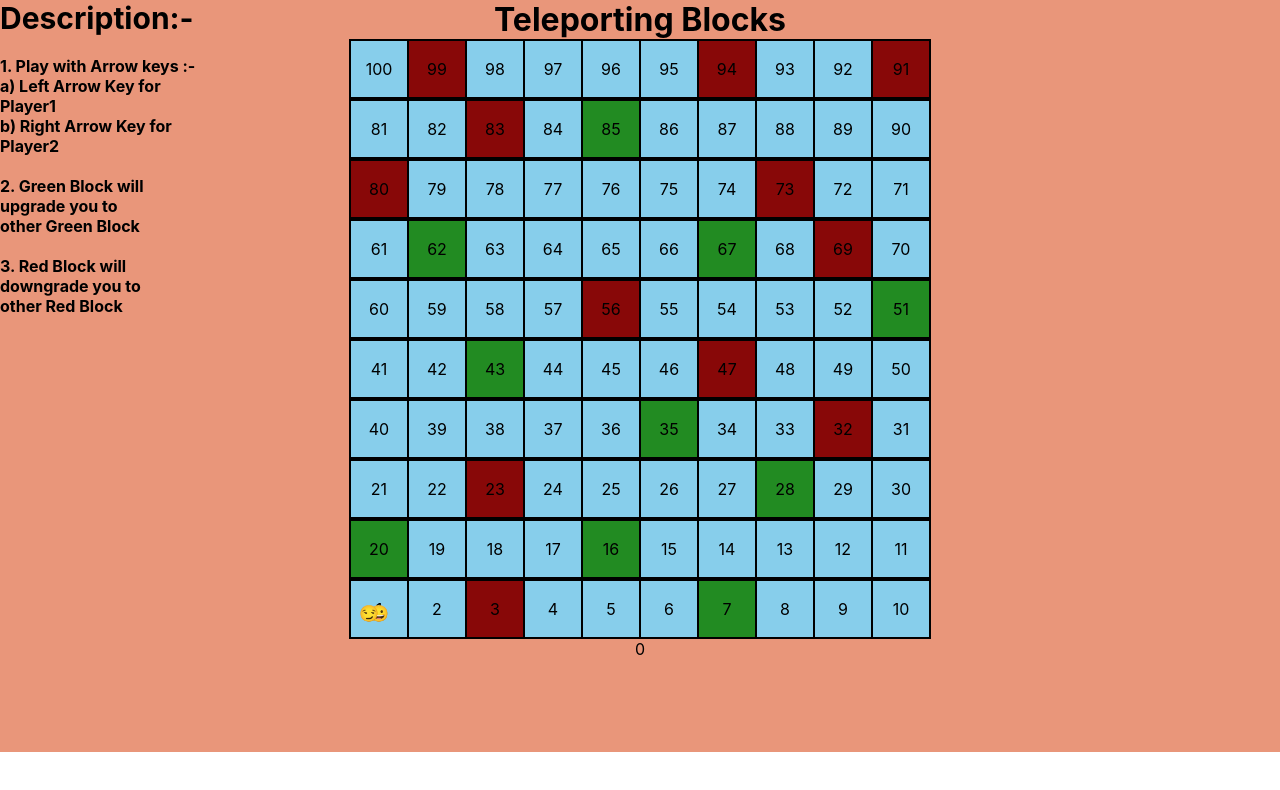
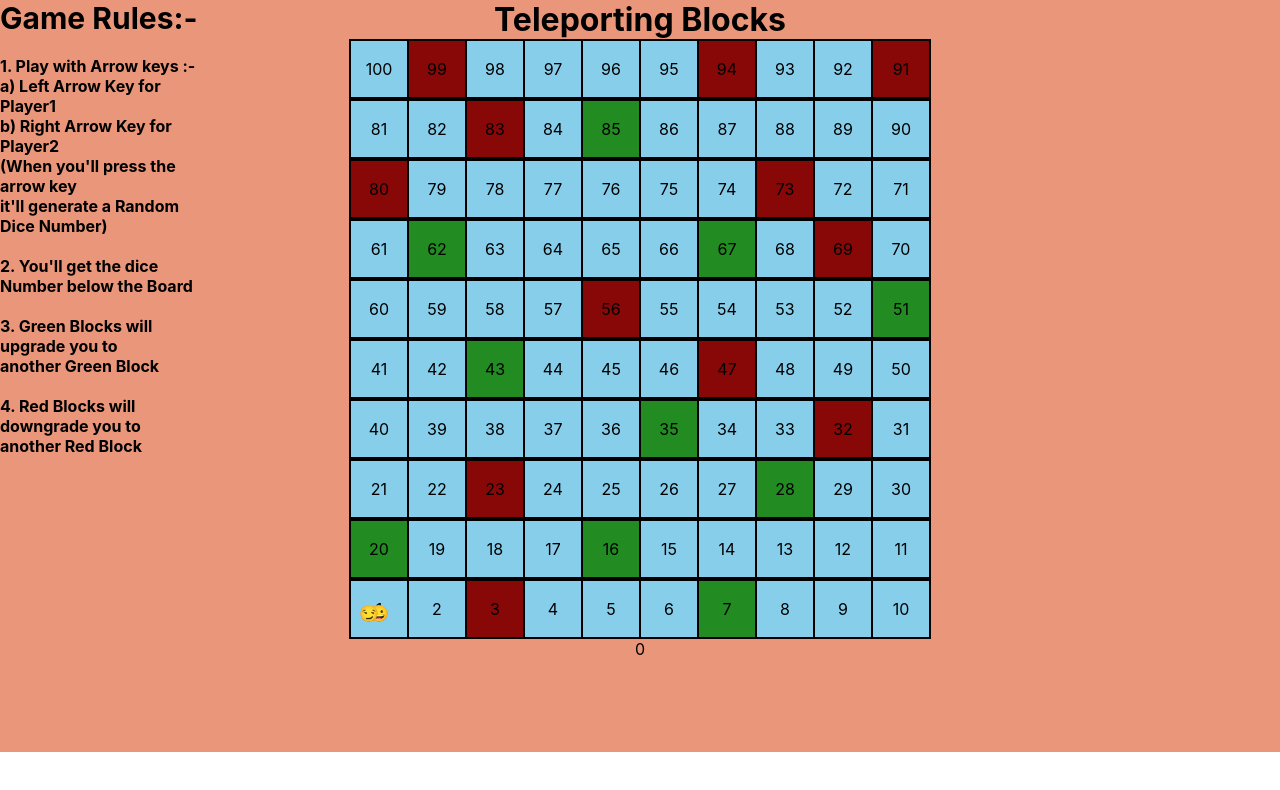
Before and after one commit to sahil12-lang/Sna-and-Lad, a React (Create React App) app: page / in a window 1280 px wide. Shown: the top 790 px of the page. Built offline with nearby package versions, Linux system fonts and the light colour scheme.

Commit message:
Update App.js

```diff
--- a/src/App.js
+++ b/src/App.js
@@ -28,15 +28,7 @@ export default function App() {
     setXposi(actualXPosi);
     let calculatedYPosi = Math.floor((currPosi - 1) / 10) * 61;
     setYposi(calculatedYPosi);
-    setTimeout(() => {
-      if (currPosi === 100) {
-        setDisableBtn(true);
-        setDisableBtn2(true);
-        alert("Winner1");
-        Player1Key(false);
-        Player2Key(false);
-      }
-    }, 1500);
+
   }
   const change2 = () => {
     let boxX2 = document.getElementById("box-wrapper").getBoundingClientRect().x;
@@ -233,6 +225,12 @@ export default function App() {
           movePlayer1Key(false);
           movePlayer2Key(false);
         }, 2000);
+      } else if (currPosi === 100){
+        alert("winner1");
+        setCurrPosi(1);
+        setCurrPosi2(1);
+        setSampleNumber(0);
+
       }
     }
   };
@@ -259,6 +257,11 @@ export default function App() {
           movePlayer1Key(false);
           movePlayer2Key(false);
         }, 2000);
+      } else if (currPosi === 100) {
+        alert("winner2");
+        setCurrPosi(1);
+        setCurrPosi2(1);
+        setSampleNumber(0);
       }
     }
   };
@@ -266,30 +269,25 @@ export default function App() {
   return (
     <div className="main">
     <div className="left">
-        <span className="description">Description:-</span> <br /> <br />
+        <span className="description">Game Rules:-</span> <br /> <br />
         <span className="text"> 1. Play with Arrow keys :- </span> <br />
         <span className="text"> a) Left Arrow Key for Player1 <br />
-                  b) Right Arrow Key for Player2
+                  b) Right Arrow Key for Player2 <br />
+                  (When you'll press the arrow key <br /> it'll generate a Random Dice Number)
          </span> <br /> <br />
-        <span className="text"> 2. Green Block will upgrade you to <br />
-          other Green Block
+        <span className="text"> 2. You'll get the dice Number below the Board
+        </span> <br /> <br />
+        <span className="text"> 3. <span className="text-green"> Green Blocks </span> will upgrade you to <br />
+          another Green Block
           </span> <br /> <br />
-        <span className="text"> 3. Red Block will downgrade you to <br />
-          other Red Block
-          </span> <br />
+        <span className="text"> 4.<span className="text-red"> Red Blocks </span> will downgrade you to <br />
+          another Red Block
+          </span> <br /> <br />
 
       </div>
       <div className="center" >
       <div className="uuu" id="box-wrapper">
-        <div style={{ display: "block", textAlign: "center" }}>
-          {/* <button onClick =
-          //  {() => { move('left') , getRandomNumber }}
-          {getRandomNumber}
-            disabled={disableBtn} style={{ marginTop: "20px" }}>
-            Player 1
-          </button>
-          <button onClick={getRandomNumber2}
-           style={{ marginTop: "20px" }} disabled={disableBtn2}> Player 2 </button> */}
+        <div style={{ display: "block", textAlign: "center", }}>
           <p style={{ margin: 0 }}> {sampleNumber} </p>
         </div>
         <div>
```
